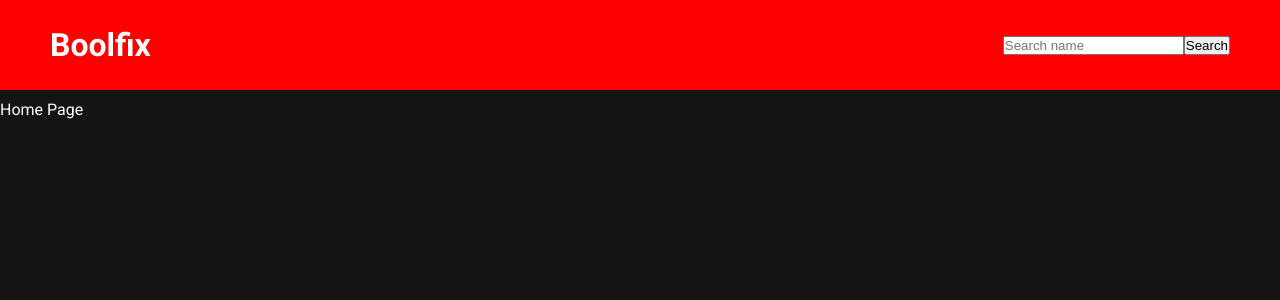
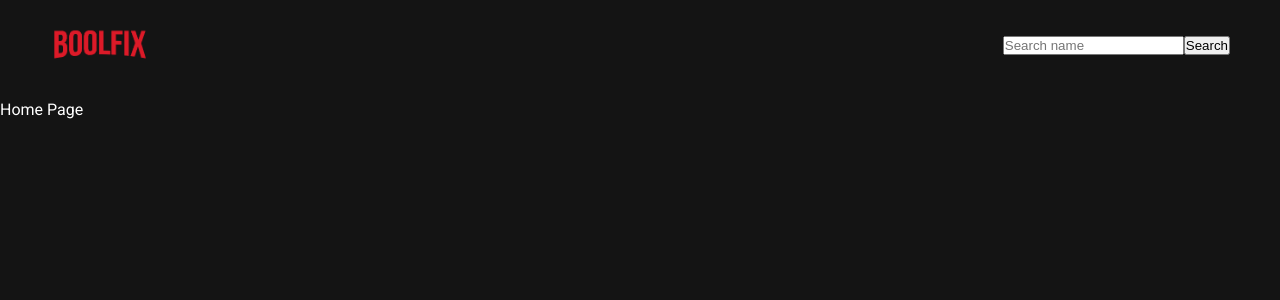
Before and after one commit to StefaniaSgreva/vite-boolflix, a Vue app: page / in a window 1280 px wide. Shown: the top 300 px of the page. Built offline with nearby package versions, Linux system fonts and the light colour scheme.

Commit message:
added Boolfix logo in header

```diff
--- a/src/components/AppHeader.vue
+++ b/src/components/AppHeader.vue
@@ -1,6 +1,6 @@
 <template>
     <header>
-        <h1>Boolfix</h1>
+        <img src="/images/logo.png" alt="Boolfix Logo">
         <AppSearch/>
     </header>
 </template>
@@ -21,16 +21,21 @@ import AppSearch from './AppSearch.vue';
 </script>
 
 <style lang="scss" scoped>
+@use '../assets/styles/partials/variables' as *;
     header{
         height: 90px;
         padding: 0 50px;
-        background-color: red;
+        background-color: $bg-color;
         display: flex;
         justify-content: space-between;
         align-items: center;
         position: fixed;
         top: 0;
         width: 100%;
+
+        img{
+            width: 100px;
+        }
     }
     .visually-hidden{
         display: none;
```
Also changed, not shown: public/images/logo.png (added).
